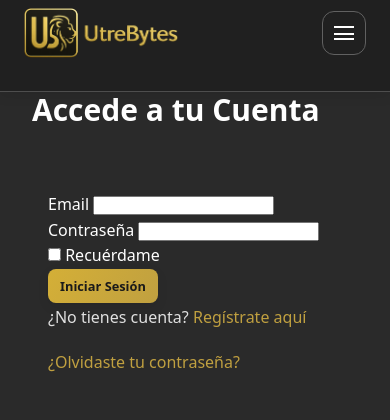
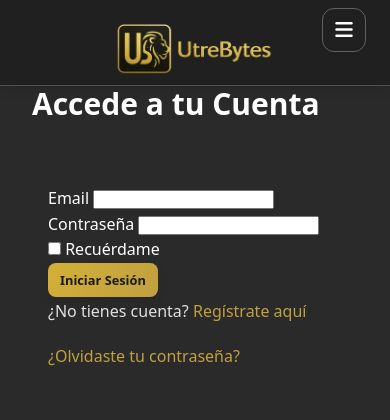
Before and after one commit to albertoperea003/utrebytes-web, a Laravel app: page /accede in a window 390 px wide. Shown: the top 420 px of the page. Run offline with Laravel 12, Linux system fonts and the light colour scheme; style sheets or scripts are compiled from the project's sources; some web fonts are replaced.

Commit message:
- Arreglos responsive - Contenedor servicio propio

```diff
--- a/resources/js/app.js
+++ b/resources/js/app.js
@@ -74,4 +74,6 @@ document.addEventListener('DOMContentLoaded', () => {
             showMoreBtn.appendChild(icon);
         });
     }
+
+
 });
--- a/resources/sass/components/navbar.scss
+++ b/resources/sass/components/navbar.scss
@@ -137,52 +137,31 @@
 
 	&__toggle {
 		@include btn-reset;
-		display: none;
 		width: 44px;
 		height: 44px;
 		border-radius: $radius-lg;
 		border: 1px solid color.scale($border-color, $lightness: 20%);
 		position: relative;
 		transition: background $transition-fast;
+		font-size: 1.25rem;
+		color: $white;
+		display: flex;
+		align-items: center;
+		justify-content: center;
 
-		span,
-		&::before,
-		&::after {
-			content: '';
-			position: absolute;
-			width: 20px;
-			height: 2px;
-			background: $white;
-			left: 50%;
-			transform: translateX(-50%);
-			transition: transform $transition-normal, opacity $transition-normal;
+		i {
+			transition: transform $transition-normal;
 		}
 
-		span {
-			top: 50%;
-		}
-
-		&::before {
-			top: 14px;
-		}
-
-		&::after {
-			bottom: 14px;
+		@media (min-width: 1025px) {
+			display: none;
 		}
 	}
 
 	&.is-open {
 		.navbar__toggle {
-			span {
-				opacity: 0;
-			}
-
-			&::before {
-				transform: translate(-50%, 6px) rotate(45deg);
-			}
-
-			&::after {
-				transform: translate(-50%, -6px) rotate(-45deg);
+			i {
+				transform: rotate(90deg);
 			}
 		}
 
@@ -349,10 +328,21 @@
 		&__inner {
 			flex-wrap: wrap;
 			padding: 0 $space-lg;
+			position: relative;
+		}
+
+		&__brand {
+			position: absolute;
+			left: 50%;
+			transform: translateX(-50%);
+			top: $space-md;
+			z-index: 1001;
 		}
 
 		&__toggle {
 			display: block;
+			order: 2;
+			margin-left: auto;
 		}
 
 		&__menu {
@@ -369,6 +359,7 @@
 			max-height: 0;
 			overflow: hidden;
 			transition: transform $transition-normal, opacity $transition-normal, max-height $transition-normal, padding $transition-fast, margin $transition-fast;
+			order: 3;
 		}
 
 		&__dropdown {
--- a/resources/views/layouts/app.blade.php
+++ b/resources/views/layouts/app.blade.php
@@ -19,7 +19,7 @@
             </a>
 
             <button class="navbar__toggle" type="button" aria-label="Abrir menú" aria-expanded="false" aria-controls="navbarMenu">
-                <span aria-hidden="true"></span>
+                <i class="fas fa-bars"></i>
             </button>
 
             <ul class="navbar__menu" id="navbarMenu">
```
Also changed, not shown: docker-compose.yml (added, +40 -0 lines), 2 other files.
